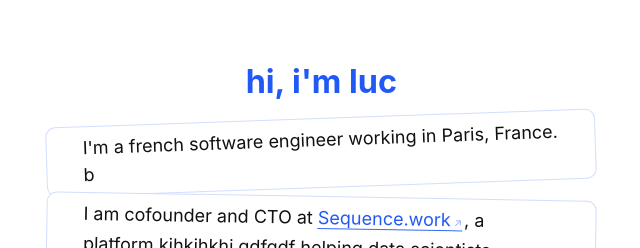
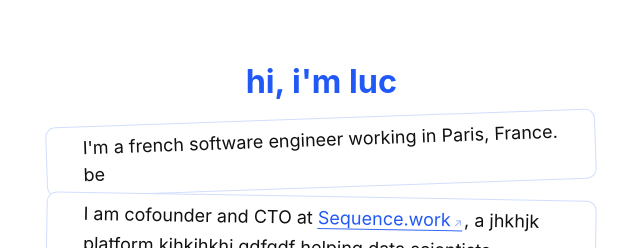
Before and after one commit to lucleray/luc.im, a Next.js app: page / in a window 1280 px wide. Shown: the top 248 px of the page, without its empty margins (56-696 px from the left). Built offline with nearby package versions, Linux system fonts and the light colour scheme; a web font is replaced by a local one.

Commit message:
Update index.js

```diff
--- a/pages/index.js
+++ b/pages/index.js
@@ -9,10 +9,10 @@ import links from '../lib/links'
 const Presentation = () => (
   <section aria-labelledby="presentation-title">
     <H1 id="presentation-title">hi, i'm luc</H1>
-    <Card>I'm a french software engineer working in Paris, France. b</Card>
+    <Card>I'm a french software engineer working in Paris, France. be</Card>
     <Card>
       I am cofounder and CTO at{' '}
-      <A href="https://sequence.work">Sequence.work</A>, a platform kjhkjhkhj gdfgdf helping data
+      <A href="https://sequence.work">Sequence.work</A>, a jhkhjk platform kjhkjhkhj gdfgdf helping data
       scientists outsource manual and repetitive tasks to the crowd.
     </Card>
     <Card>
```
